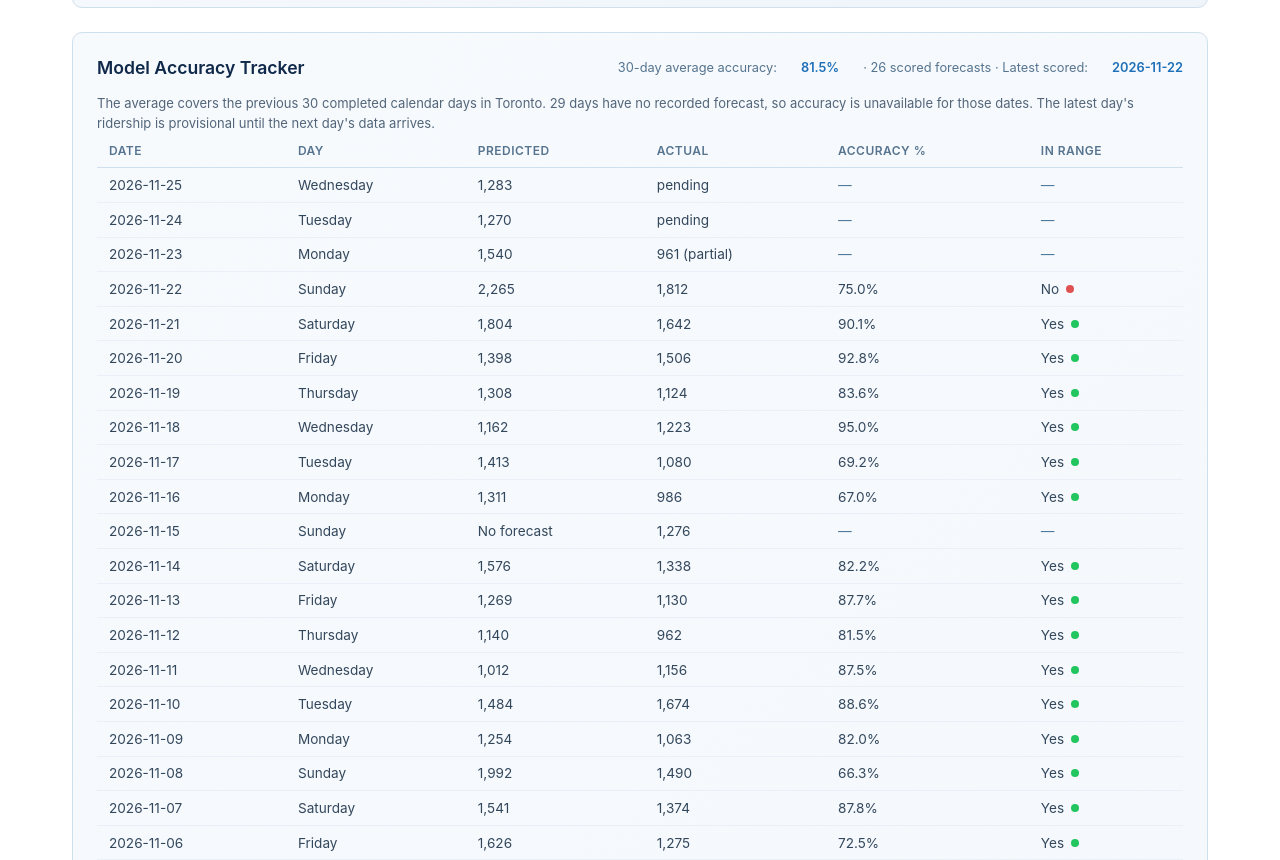
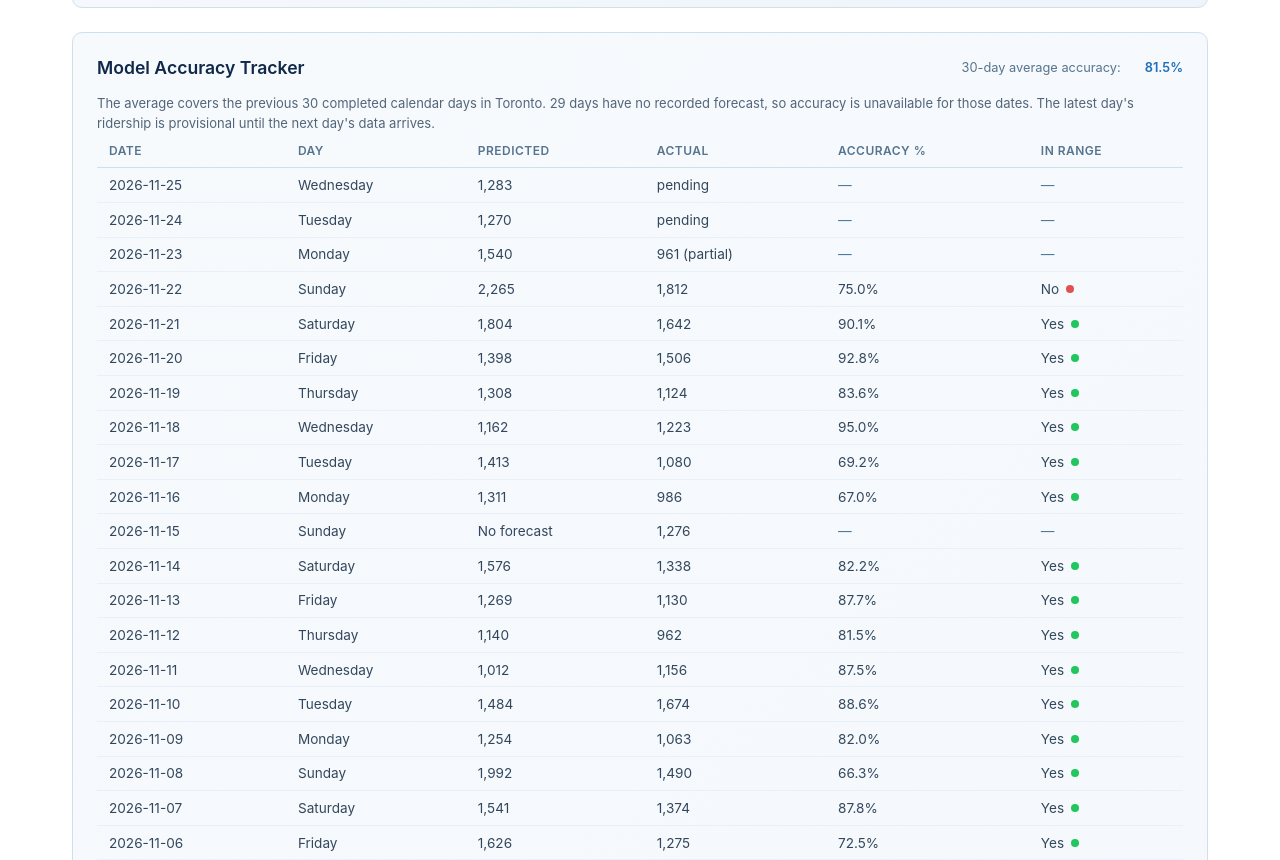
Before and after one commit to KhaledCodes/toronto-ferry-dashboard, a plain HTML site: page index.html in a window 1280 px wide. Shown: the part 1326-2186 px from the top of the page. Drawn offline with nearby package versions, Linux system fonts and the light colour scheme.

Commit message:
Simplify the accuracy summary

```diff
--- a/index.html
+++ b/index.html
@@ -1468,9 +1468,7 @@
       if (evaluated.length > 0) {
         const avgAccuracy = d3.mean(evaluated, r => Math.max(0, 100 - parseFloat(r.error_pct)));
         stats.html(
-          `30-day average accuracy: <span>${avgAccuracy.toFixed(1)}%</span> · ` +
-          `${evaluated.length} scored forecasts · ` +
-          `Latest scored: <span>${evaluated[0].date}</span>`
+          `30-day average accuracy: <span>${avgAccuracy.toFixed(1)}%</span>`
         );
       } else {
         stats.text("30-day average accuracy: unavailable — no scored forecasts in this period");
```
